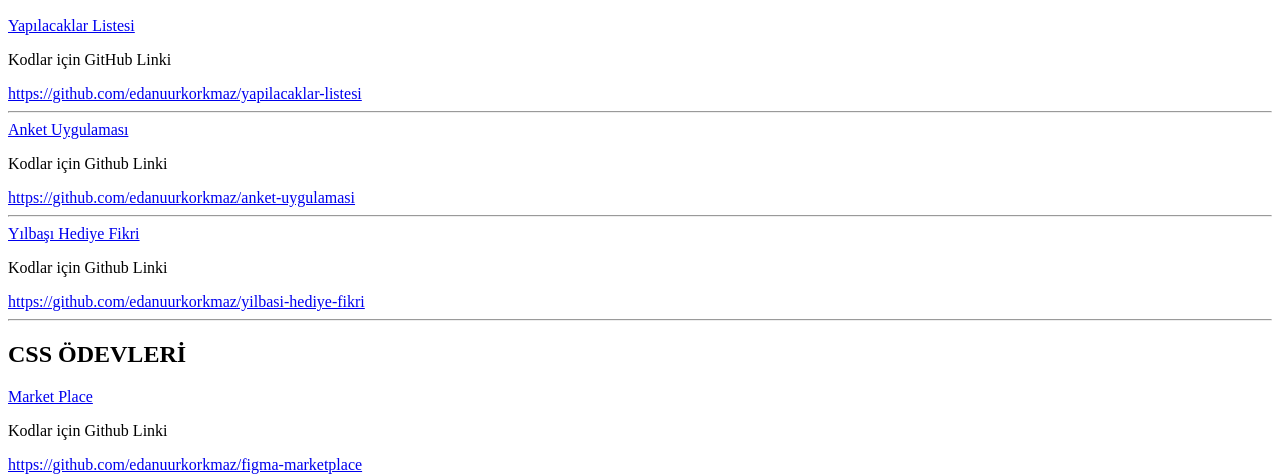
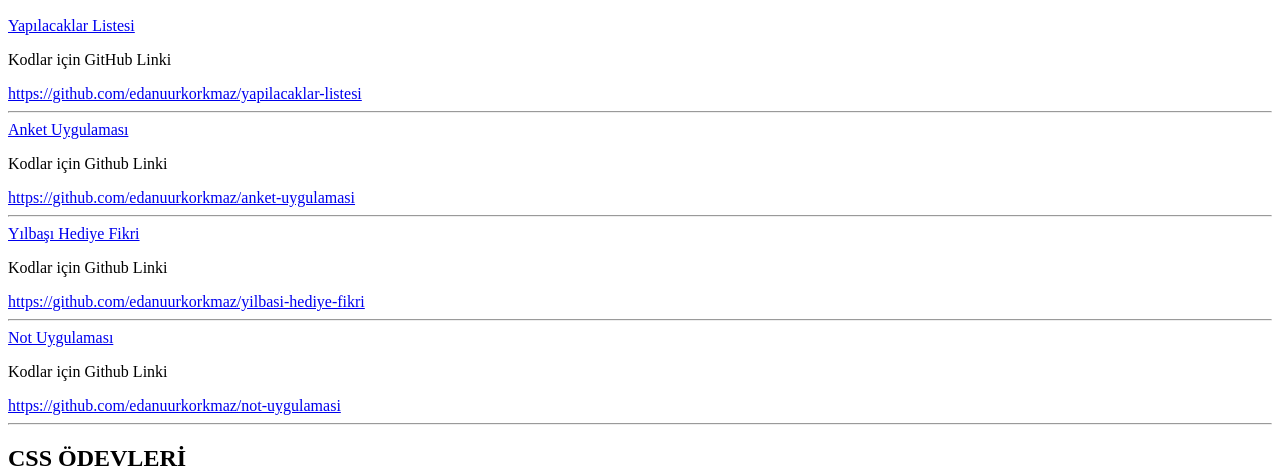
Before and after one commit to edanuurkorkmaz/edanuurkorkmaz.github.io, a plain HTML site: page index.html in a window 1280 px wide. Shown: the part 168-644 px from the top of the page. Drawn offline with Linux system fonts and the light colour scheme.

Commit message:
yeni ödevler eklendi.

```diff
--- a/index.html
+++ b/index.html
@@ -23,6 +23,11 @@
             <a href="https://yilbasi-hediye-fikri.vercel.app/">Yılbaşı Hediye Fikri</a>
             <p>Kodlar için Github Linki</p>
             <a href="https://github.com/edanuurkorkmaz/yilbasi-hediye-fikri">https://github.com/edanuurkorkmaz/yilbasi-hediye-fikri</a>
+            <br>
+            <hr>
+            <a href="https://not-uygulamasi-iota.vercel.app/">Not Uygulaması</a>
+            <p>Kodlar için Github Linki</p>
+            <a href="https://github.com/edanuurkorkmaz/not-uygulamasi">https://github.com/edanuurkorkmaz/not-uygulamasi</a>
             <br>
             <hr>
             <h2>CSS ÖDEVLERİ</h2>
```
